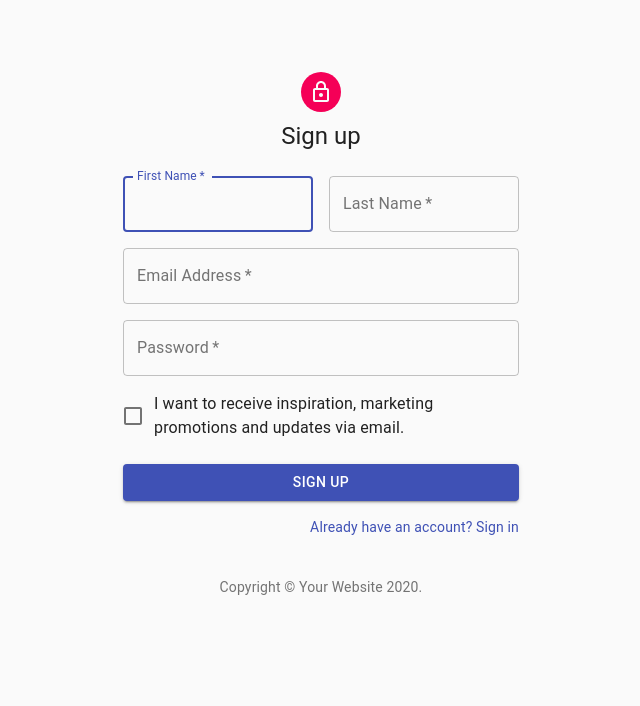
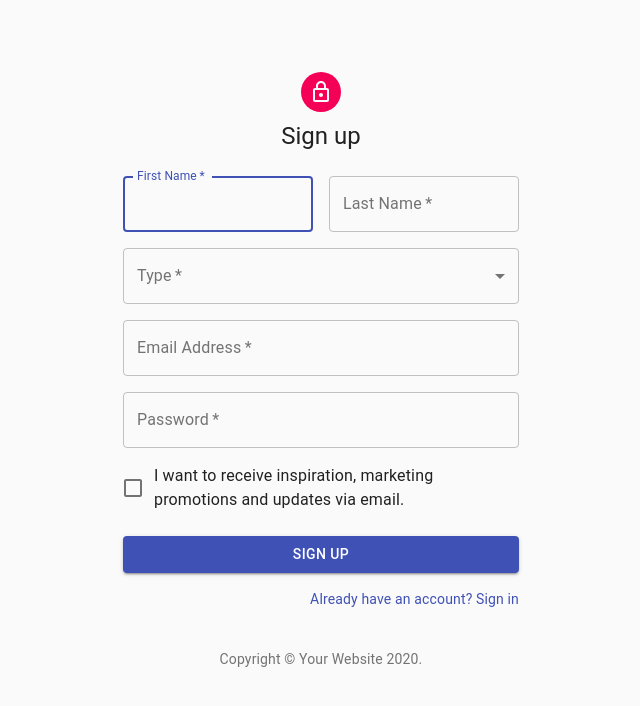
Before and after one commit to pratik3098/DappIIFinalProject, a React (Create React App) app in the folder healthblocks/: page / in a window 1280 px wide. Shown: the top 706 px of the page, without its empty margins (319-959 px from the left). Built offline with nearby package versions, Linux system fonts and the light colour scheme.

Commit message:
type field added to singup

```diff
--- a/healthblocks/src/components/SignUp.js
+++ b/healthblocks/src/components/SignUp.js
@@ -12,7 +12,9 @@ import LockOutlinedIcon from '@material-ui/icons/LockOutlined';
 import Typography from '@material-ui/core/Typography';
 import { makeStyles } from '@material-ui/core/styles';
 import Container from '@material-ui/core/Container';
-
+import InputLabel from "@material-ui/core/InputLabel";
+import FormControl from "@material-ui/core/FormControl";
+import Select from "@material-ui/core/Select";
 function Copyright() {
   return (
     <Typography variant="body2" color="textSecondary" align="center">
@@ -85,6 +87,9 @@ export default function SignUp() {
               />
             </Grid>
             <Grid item xs={12}>
+            <NativeSelects></NativeSelects>
+            </Grid>
+            <Grid item xs={12}>
               <TextField
                 variant="outlined"
                 required
@@ -138,3 +143,47 @@ export default function SignUp() {
     </Container>
   );
 }
+
+function NativeSelects() {
+
+  const classes = useStyles();
+  const [state, setState] = React.useState({
+    type: ""
+  });
+
+  const handleChange = event => {
+    const name = event.target.name;
+    setState({
+      ...state,
+      [name]: event.target.value
+    });
+  };
+
+  return (
+    <div>
+      <FormControl
+         variant="outlined"
+         fullWidth
+         className={classes.formControl}>
+        <InputLabel
+         required
+        htmlFor="outlined-age-native-simple">Type</InputLabel>
+        <Select
+          native
+          value={state.type}
+          onChange={handleChange}
+          label="Type"
+          inputProps={{
+            name: "type",
+            id: "outlined-age-native-simple"
+          }}
+        >
+          <option aria-label="None" value="" />
+          <option value={10}>Patient</option>
+          <option value={20}>Doctor</option>
+          <option value={30}>Pharmacy</option>
+        </Select>
+      </FormControl>
+    </div>
+  );
+}
```
Also changed, not shown: 2 other files (tests, documents, lock files or other folders).
